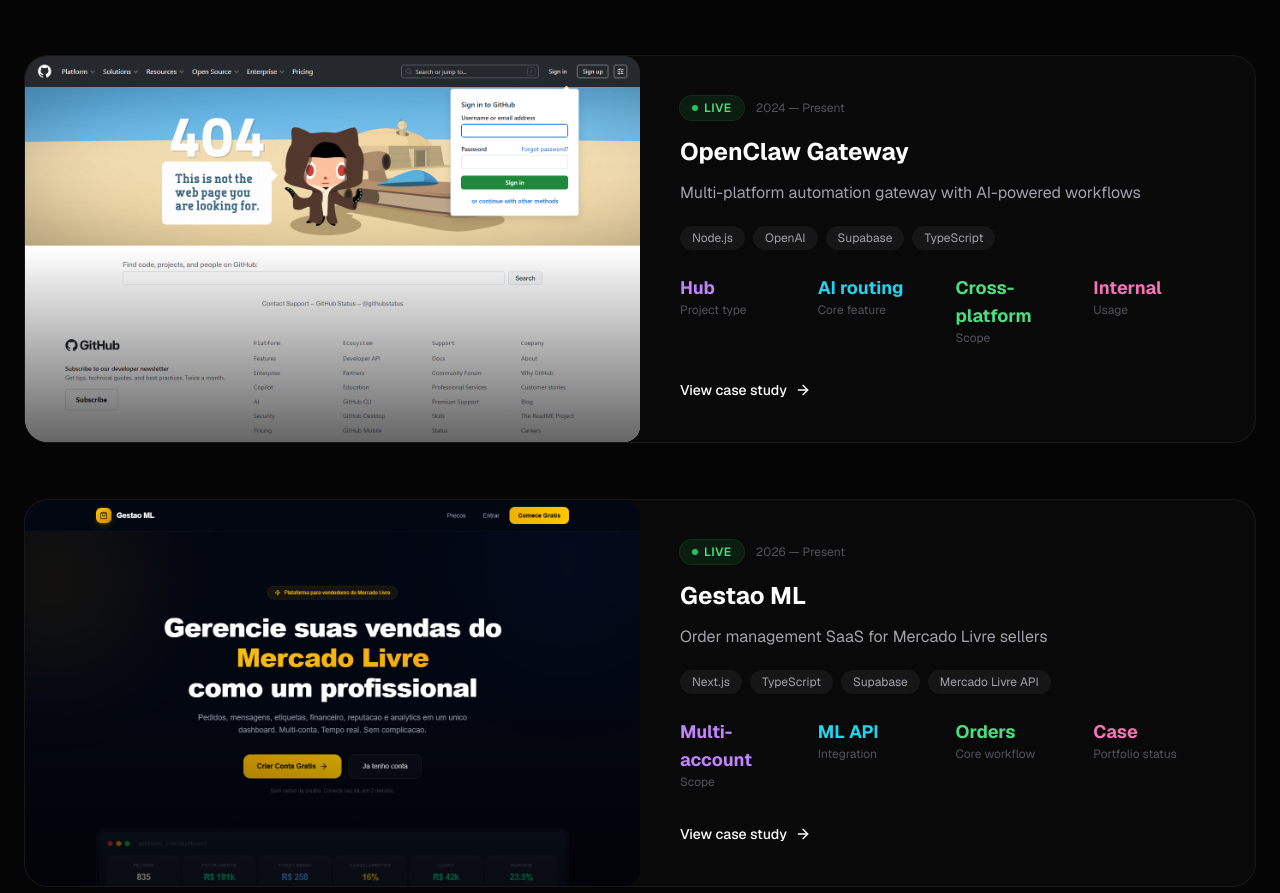
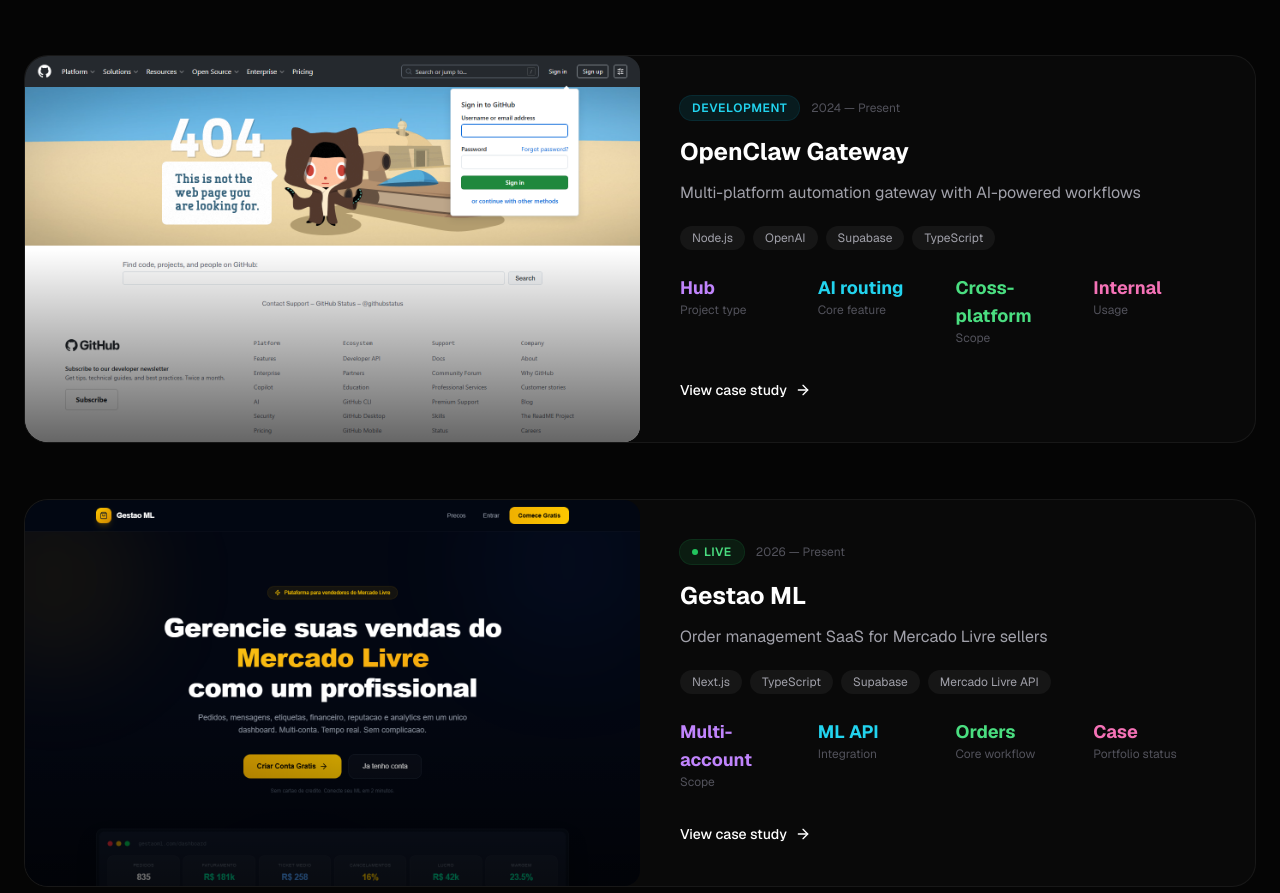
Before and after one commit to JE4NVRG/jeanvargas.dev, a Next.js app: page / in a window 1280 px wide. Shown: the part 1829-2722 px from the top of the page. Built offline with nearby package versions, Linux system fonts and the light colour scheme.

Commit message:
fix: ajustar status do openclaw

```diff
--- a/src/data/projects.ts
+++ b/src/data/projects.ts
@@ -85,7 +85,7 @@
       en: "A centralized automation gateway that orchestrates AI-powered workflows across multiple platforms. Features intelligent routing, real-time monitoring, and 24/7 automated operations with high availability.",
       pt: "Um gateway de automacao centralizado que orquestra workflows com IA em multiplas plataformas. Possui roteamento inteligente, monitoramento em tempo real e operacoes automatizadas 24/7 com alta disponibilidade.",
     },
-    status: "live",
+    status: "development",
     dateRange: "2024 — Present",
     category: "Automation Platform",
     technologies: ["Node.js", "OpenAI", "Supabase", "TypeScript"],
```
